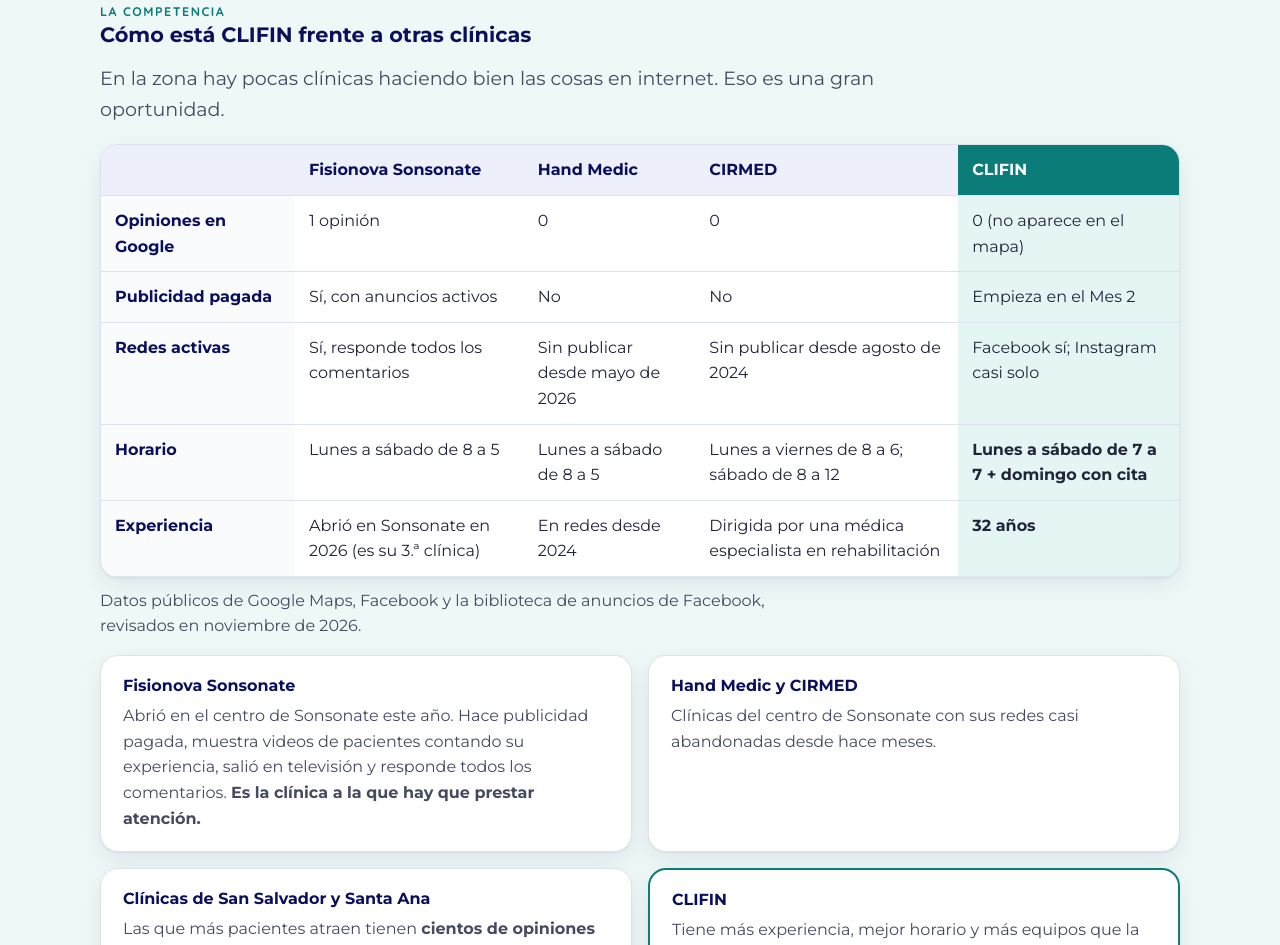
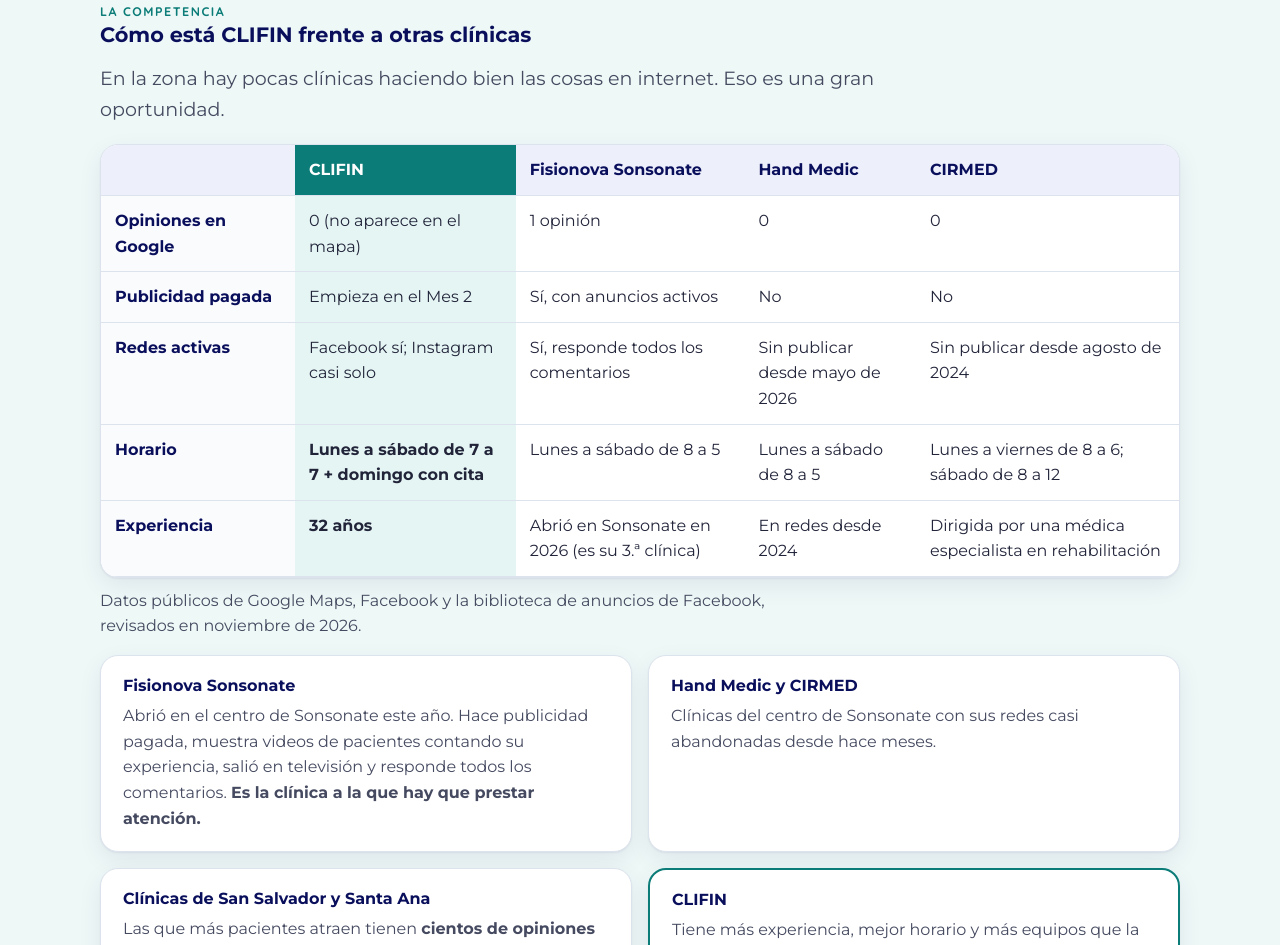
Before and after one commit to jsansi/Propuesta-CLIFIN, a plain HTML site: page index.html in a window 1280 px wide. Shown: the part 5190-6135 px from the top of the page. Drawn offline with Linux system fonts and the light colour scheme.

Commit message:
Ordenar la tabla de competencia con CLIFIN primero
Orden de columnas: CLIFIN, Fisionova Sonsonate, Hand Medic, CIRMED.

Co-Authored-By: Claude Opus 5.5 <noreply@anthropic.com>

```diff
--- a/index.html
+++ b/index.html
@@ -484,13 +484,13 @@ dialog.lb .x{position:fixed;top:14px;right:14px;width:46px;height:46px;border-ra
     <div class="tbl reveal">
       <table>
         <caption class="sr-only" style="position:absolute;left:-9999px">Comparación de CLIFIN con otras clínicas</caption>
-        <thead><tr><th scope="col">&nbsp;</th><th scope="col">Fisionova Sonsonate</th><th scope="col">Hand Medic</th><th scope="col">CIRMED</th><th scope="col" class="col-clifin">CLIFIN</th></tr></thead>
+        <thead><tr><th scope="col">&nbsp;</th><th scope="col" class="col-clifin">CLIFIN</th><th scope="col">Fisionova Sonsonate</th><th scope="col">Hand Medic</th><th scope="col">CIRMED</th></tr></thead>
         <tbody>
-          <tr><th scope="row">Opiniones en Google</th><td data-label="Fisionova">1 opinión</td><td data-label="Hand Medic">0</td><td data-label="CIRMED">0</td><td class="col-clifin" data-label="CLIFIN">0 (no aparece en el mapa)</td></tr>
-          <tr><th scope="row">Publicidad pagada</th><td data-label="Fisionova">Sí, con anuncios activos</td><td data-label="Hand Medic">No</td><td data-label="CIRMED">No</td><td class="col-clifin" data-label="CLIFIN">Empieza en el Mes 2</td></tr>
-          <tr><th scope="row">Redes activas</th><td data-label="Fisionova">Sí, responde todos los comentarios</td><td data-label="Hand Medic">Sin publicar desde mayo de 2026</td><td data-label="CIRMED">Sin publicar desde agosto de 2024</td><td class="col-clifin" data-label="CLIFIN">Facebook sí; Instagram casi solo</td></tr>
-          <tr><th scope="row">Horario</th><td data-label="Fisionova">Lunes a sábado de 8 a 5</td><td data-label="Hand Medic">Lunes a sábado de 8 a 5</td><td data-label="CIRMED">Lunes a viernes de 8 a 6; sábado de 8 a 12</td><td class="col-clifin" data-label="CLIFIN"><b>Lunes a sábado de 7 a 7 + domingo con cita</b></td></tr>
-          <tr><th scope="row">Experiencia</th><td data-label="Fisionova">Abrió en Sonsonate en 2026 (es su 3.ª clínica)</td><td data-label="Hand Medic">En redes desde 2024</td><td data-label="CIRMED">Dirigida por una médica especialista en rehabilitación</td><td class="col-clifin" data-label="CLIFIN"><b>32 años</b></td></tr>
+          <tr><th scope="row">Opiniones en Google</th><td class="col-clifin" data-label="CLIFIN">0 (no aparece en el mapa)</td><td data-label="Fisionova">1 opinión</td><td data-label="Hand Medic">0</td><td data-label="CIRMED">0</td></tr>
+          <tr><th scope="row">Publicidad pagada</th><td class="col-clifin" data-label="CLIFIN">Empieza en el Mes 2</td><td data-label="Fisionova">Sí, con anuncios activos</td><td data-label="Hand Medic">No</td><td data-label="CIRMED">No</td></tr>
+          <tr><th scope="row">Redes activas</th><td class="col-clifin" data-label="CLIFIN">Facebook sí; Instagram casi solo</td><td data-label="Fisionova">Sí, responde todos los comentarios</td><td data-label="Hand Medic">Sin publicar desde mayo de 2026</td><td data-label="CIRMED">Sin publicar desde agosto de 2024</td></tr>
+          <tr><th scope="row">Horario</th><td class="col-clifin" data-label="CLIFIN"><b>Lunes a sábado de 7 a 7 + domingo con cita</b></td><td data-label="Fisionova">Lunes a sábado de 8 a 5</td><td data-label="Hand Medic">Lunes a sábado de 8 a 5</td><td data-label="CIRMED">Lunes a viernes de 8 a 6; sábado de 8 a 12</td></tr>
+          <tr><th scope="row">Experiencia</th><td class="col-clifin" data-label="CLIFIN"><b>32 años</b></td><td data-label="Fisionova">Abrió en Sonsonate en 2026 (es su 3.ª clínica)</td><td data-label="Hand Medic">En redes desde 2024</td><td data-label="CIRMED">Dirigida por una médica especialista en rehabilitación</td></tr>
         </tbody>
       </table>
     </div>
```
